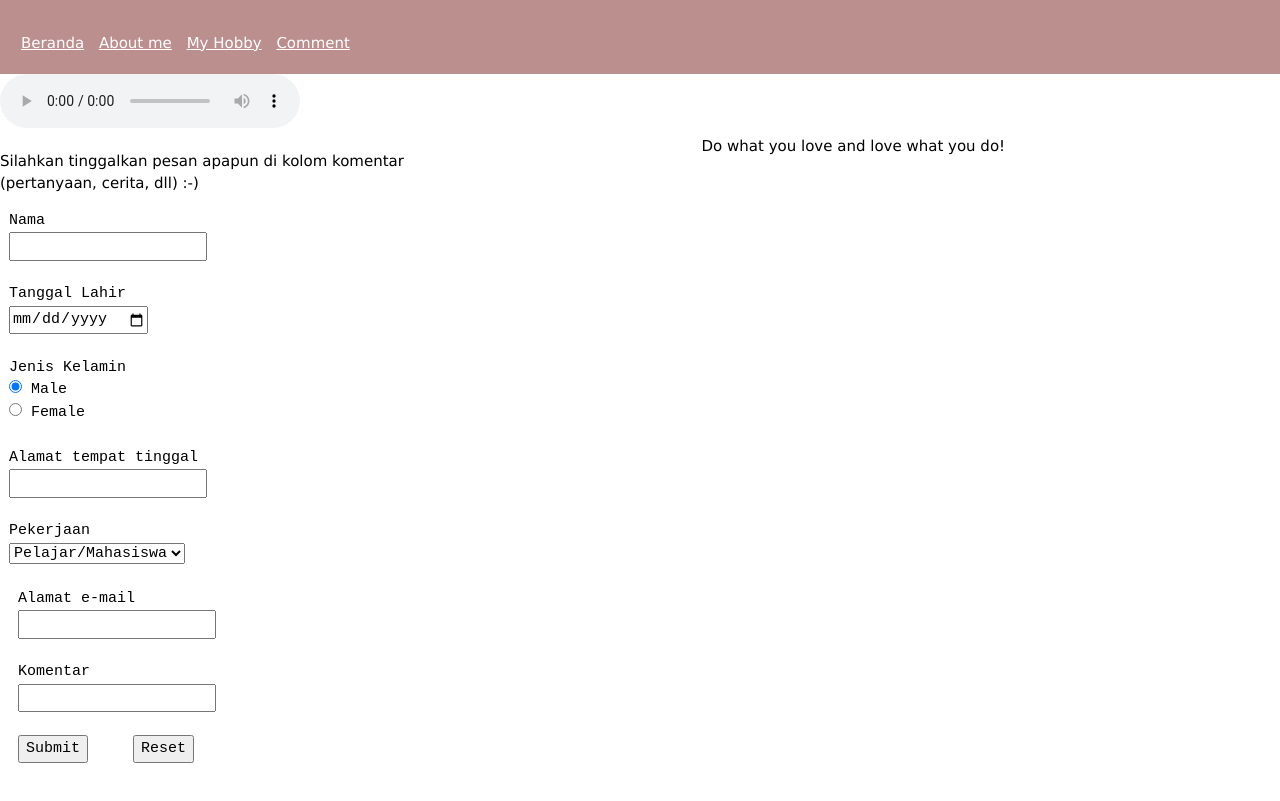
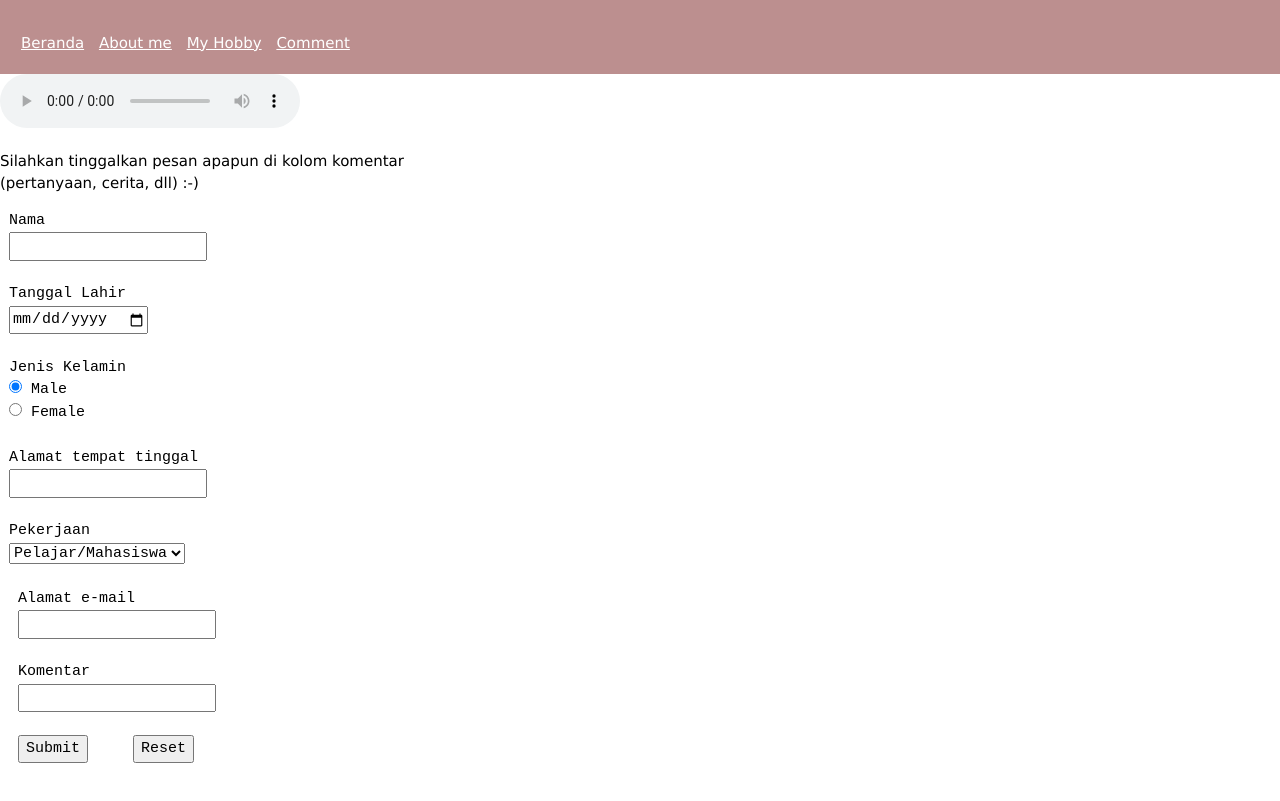
Before and after one commit to NanaNasir49/NanaNasir49.github.io, a plain HTML site: page qaform.html in a window 1280 px wide. Shown: the part 105-906 px from the top of the page. Drawn offline with Linux system fonts and the light colour scheme.

Commit message:
Update qaform.html

```diff
--- a/qaform.html
+++ b/qaform.html
@@ -120,5 +120,4 @@ Your browser does not support the audio element.
 </form>
 </div>
 </body>
-	<footer> <center>Do what you love and love what you do!</center></footer>
 </html>
```
